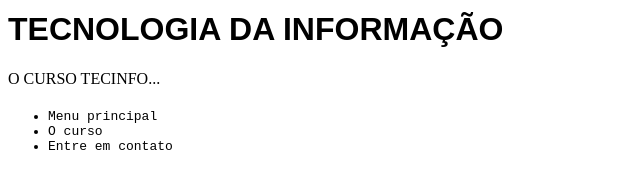
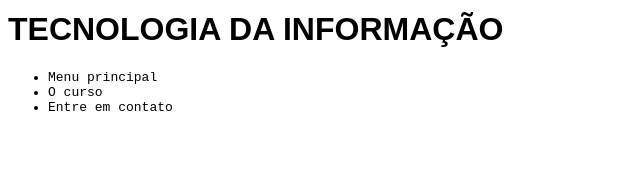
Before and after one commit to Rochaps/tecinfo, a plain HTML site: page index.html in a window 1280 px wide. Shown: the part 622-800 px from the top of the page, without its empty margins (0-640 px from the left). Drawn offline with Linux system fonts and the light colour scheme.

Commit message:
Revert "Adicionando informação no index.html"
This reverts commit cc4463bd56e98cdad9ce272d05cc70729bcc549e.

```diff
--- a/index.html
+++ b/index.html
@@ -14,7 +14,6 @@
 <body onload="trocaBanner();">
 	<a href="#"><img src="imagens/logo.png"></a>
 	<h1>TECNOLOGIA DA INFORMAÇÃO</h1>
-	<p>O CURSO TECINFO...</p>
 	<h1> <id="mansagem"></h1>
 	<ul>
 		<li>Menu principal</li>
```
